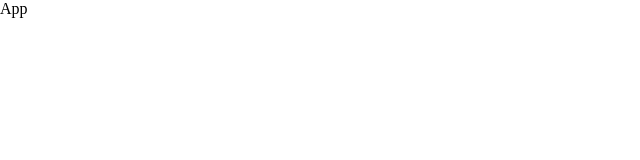
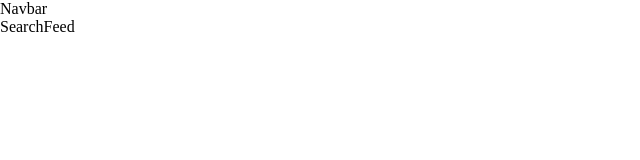
Before and after one commit to truonguy/Youtube_Clone, a React (Create React App) app: page /search/1 in a window 1280 px wide. Shown: the top 160 px of the page, without its empty margins (0-640 px from the left). Built offline with nearby package versions, Linux system fonts and the light colour scheme.

Commit message:
Update Layout

```diff
--- a/src/App.js
+++ b/src/App.js
@@ -1,11 +1,20 @@
-import React from 'react'
+import { Box } from "@mui/material";
+import React from "react";
+import { BrowserRouter, Route, Routes } from "react-router-dom";
+import { Navbar, Feed, VideoDetail, ChannelDetail, SearchFeed } from './components';
 
-const App = () => {
-  return (
-    <div>
-      App
-    </div>
-  )
-}
+const App = () => (
+  <BrowserRouter>
+    <Box>
+      <Navbar />
+      <Routes>
+        <Route path="/" exact element={<Feed />} />
+        <Route path="/video/:id" element={<VideoDetail />} />
+        <Route path="/channel/:id" element={<ChannelDetail />} />
+        <Route path="search/:searchTerm" element={<SearchFeed />} />
+      </Routes>
+    </Box>
+  </BrowserRouter>
+);
 
-export default App
+export default App;
--- /dev/null
+++ b/src/components/ChannelDetail.jsx
@@ -0,0 +1,11 @@
+import React from 'react'
+
+const ChannelDetail = () => {
+  return (
+    <div>
+      ChannelDetail
+    </div>
+  )
+}
+
+export default ChannelDetail
--- /dev/null
+++ b/src/components/Feed.jsx
@@ -0,0 +1,11 @@
+import React from 'react'
+
+const Feed = () => {
+  return (
+    <div>
+      Feed
+    </div>
+  )
+}
+
+export default Feed
--- /dev/null
+++ b/src/components/Navbar.jsx
@@ -0,0 +1,11 @@
+import React from 'react'
+
+const Navbar = () => {
+  return (
+    <div>
+      Navbar
+    </div>
+  )
+}
+
+export default Navbar
--- /dev/null
+++ b/src/components/SearchFeed.jsx
@@ -0,0 +1,11 @@
+import React from 'react'
+
+const SearchFeed = () => {
+  return (
+    <div>
+      SearchFeed
+    </div>
+  )
+}
+
+export default SearchFeed
--- /dev/null
+++ b/src/components/VideoDetail.jsx
@@ -0,0 +1,11 @@
+import React from 'react'
+
+const VideoDetail = () => {
+  return (
+    <div>
+      VideoDetail
+    </div>
+  )
+}
+
+export default VideoDetail
--- /dev/null
+++ b/src/components/index.js
@@ -0,0 +1,5 @@
+export {default as Navbar} from './Navbar';
+export {default as Feed} from './Feed';
+export {default as ChannelDetail} from './ChannelDetail';
+export {default as SearchFeed} from './SearchFeed';
+export {default as VideoDetail} from './VideoDetail';
```
